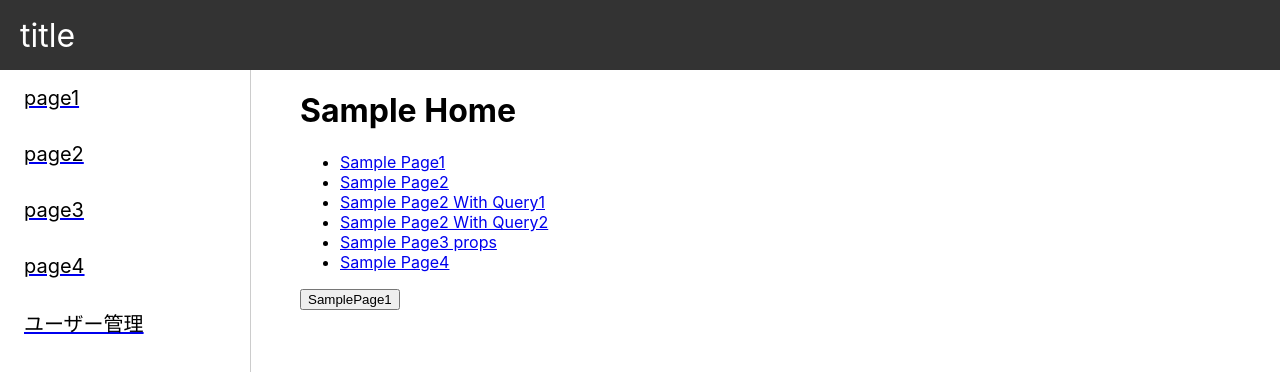
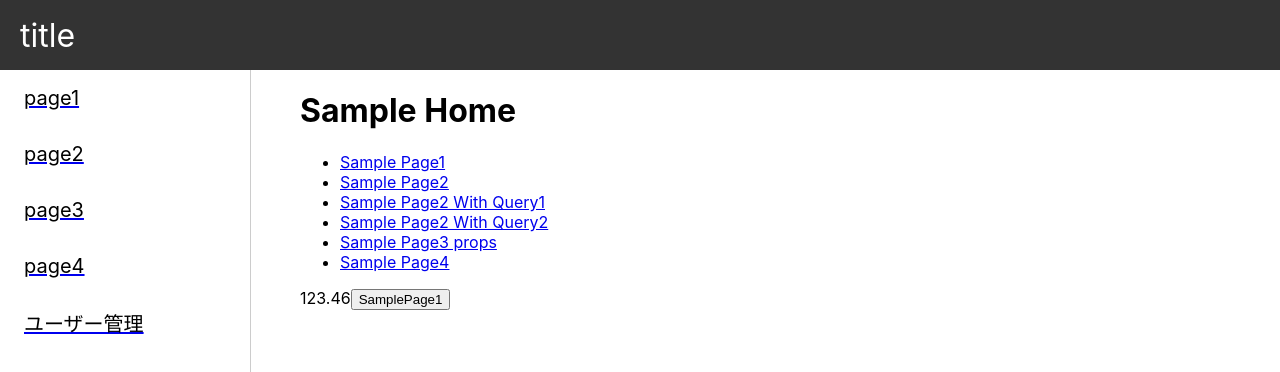
Before and after one commit to Snails8/go-api, a React (Create React App) app in the folder frontend/: page / in a window 1280 px wide. Shown: the top 372 px of the page. Built offline with nearby package versions, Linux system fonts and the light colour scheme; no server answers.

Commit message:
add: h総数点検証

```diff
--- a/frontend/src/pages/dashboard/Dashboard.tsx
+++ b/frontend/src/pages/dashboard/Dashboard.tsx
@@ -45,6 +45,7 @@ export const Dashboard: React.FC = () => {
               <li><Link to="page4">Sample Page4</Link></li>
             </ul>
 
+            {Math.round(123.456 * 100) /100 }
             <button onClick={() => navigate("page1")}>SamplePage1</button>
           </nav>
           </div>
--- a/frontend/src/pages/pageE.tsx
+++ /dev/null
@@ -1,5 +0,0 @@
-import React from "react";
-
-export const SamplePage5:React.FC = () => {
-    return <h3>Sample Page 1</h3>
-}
```
